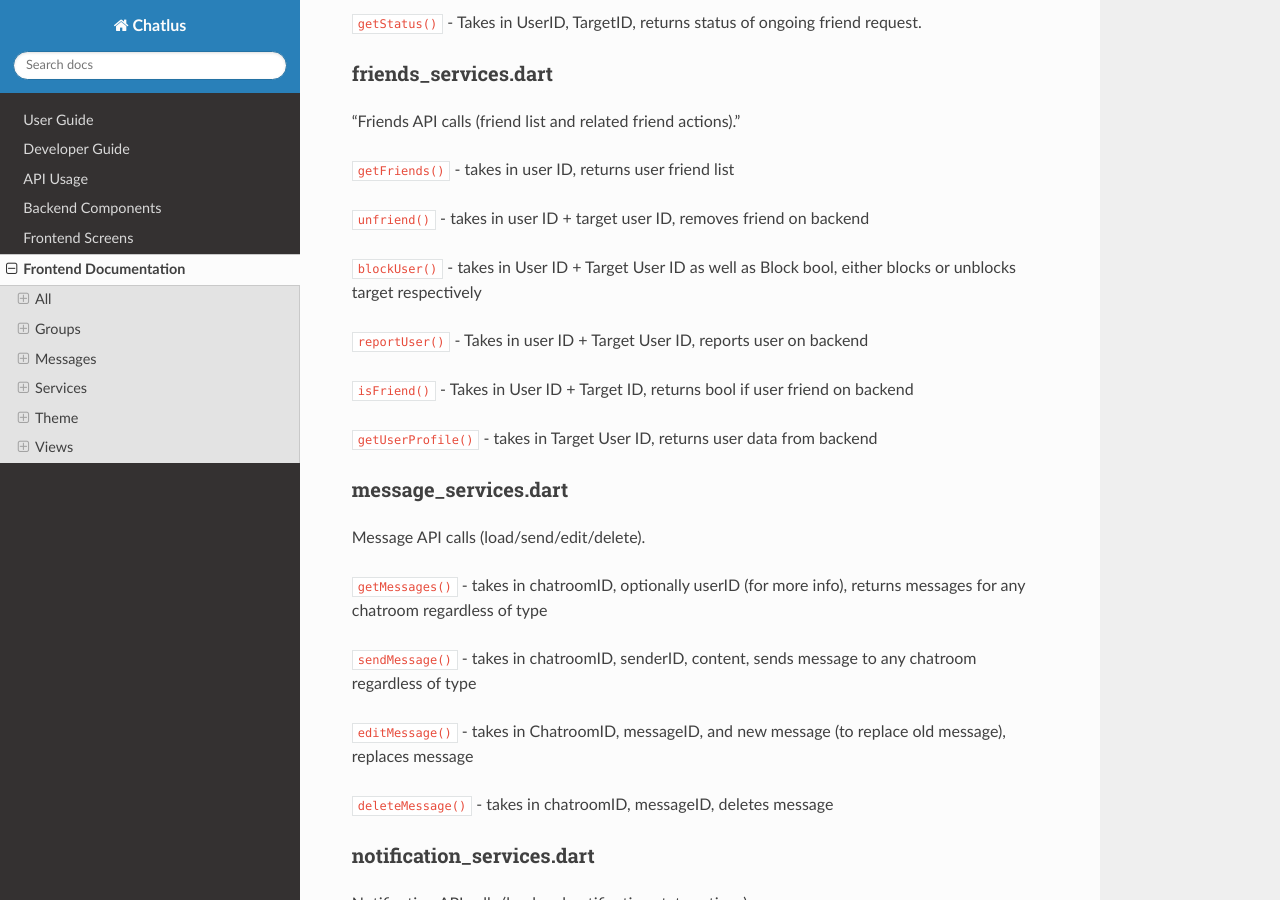
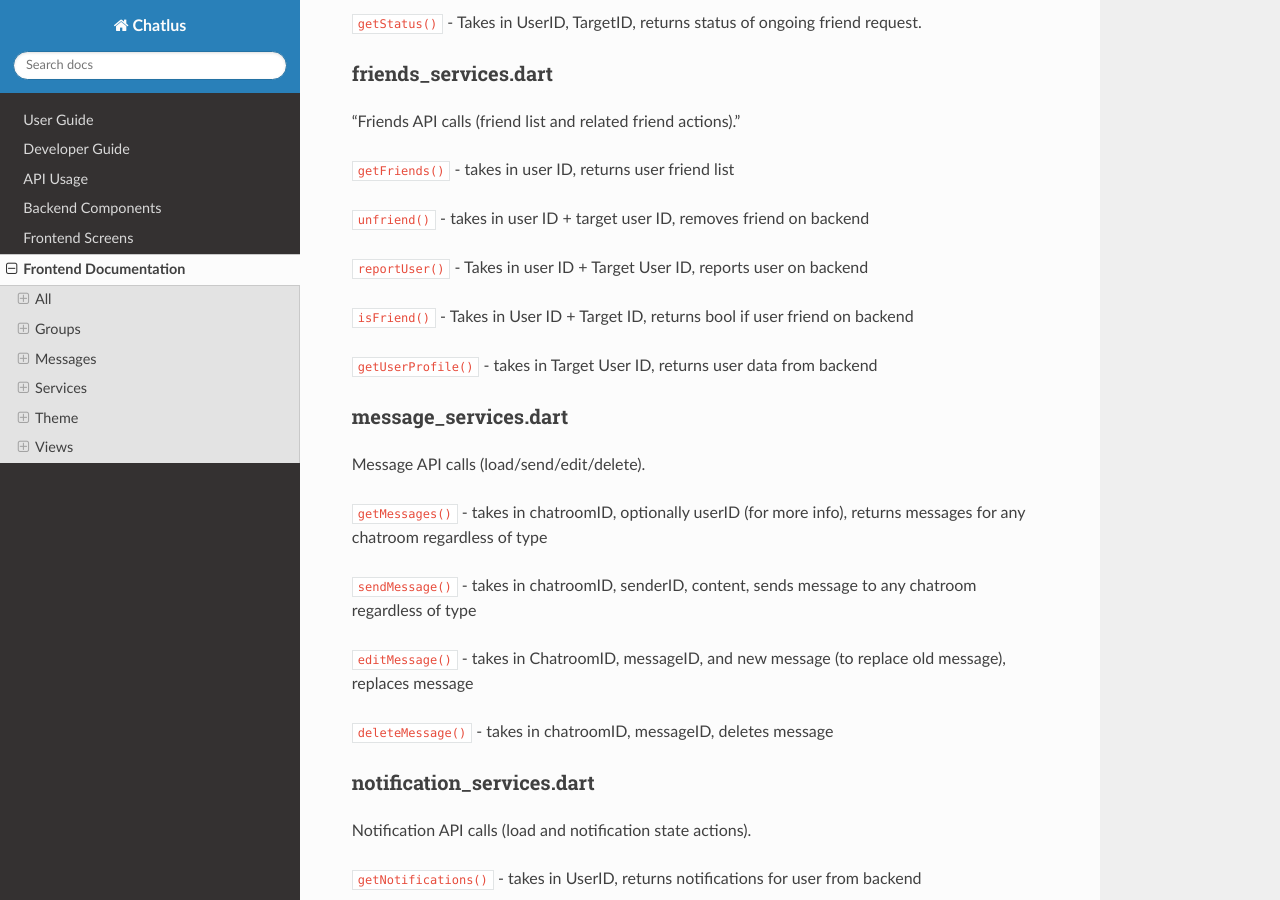
Before and after one commit to Chatlus/chatlus-docs, a Sphinx documentation site: the page built from docs/source/frontend_docs.rst, in a window 1280 px wide and 900 px high, scrolled down 6335 px. Built offline with Sphinx 7.4.7 and the Read the Docs theme 3.1.0, drawn with Linux system fonts in a browser that asks for light colours.

Commit message:
deduplicate again

```diff
--- a/docs/source/frontend_docs.rst
+++ b/docs/source/frontend_docs.rst
@@ -305,8 +305,6 @@ friends_services.dart
 
 ``unfriend()`` - takes in user ID + target user ID, removes friend on backend
 
-``blockUser()`` - takes in User ID + Target User ID as well as Block bool, either blocks or unblocks target respectively
-
 ``reportUser()`` - Takes in user ID + Target User ID, reports user on backend
 
 ``isFriend()`` - Takes in User ID + Target ID, returns bool if user friend on backend
```
